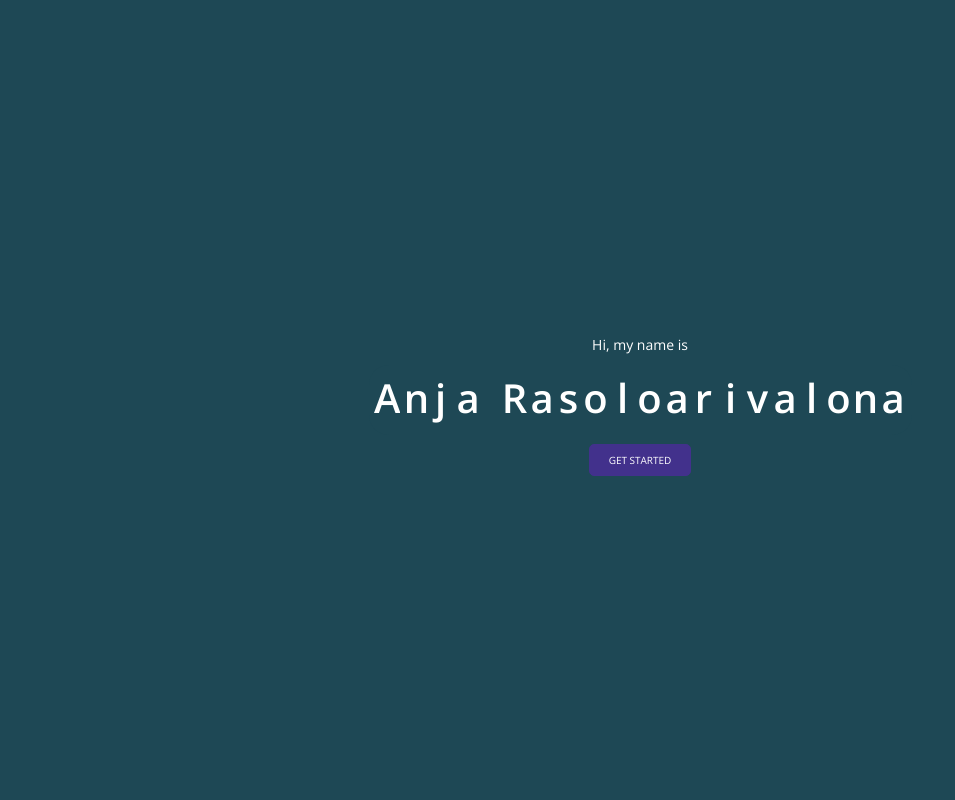
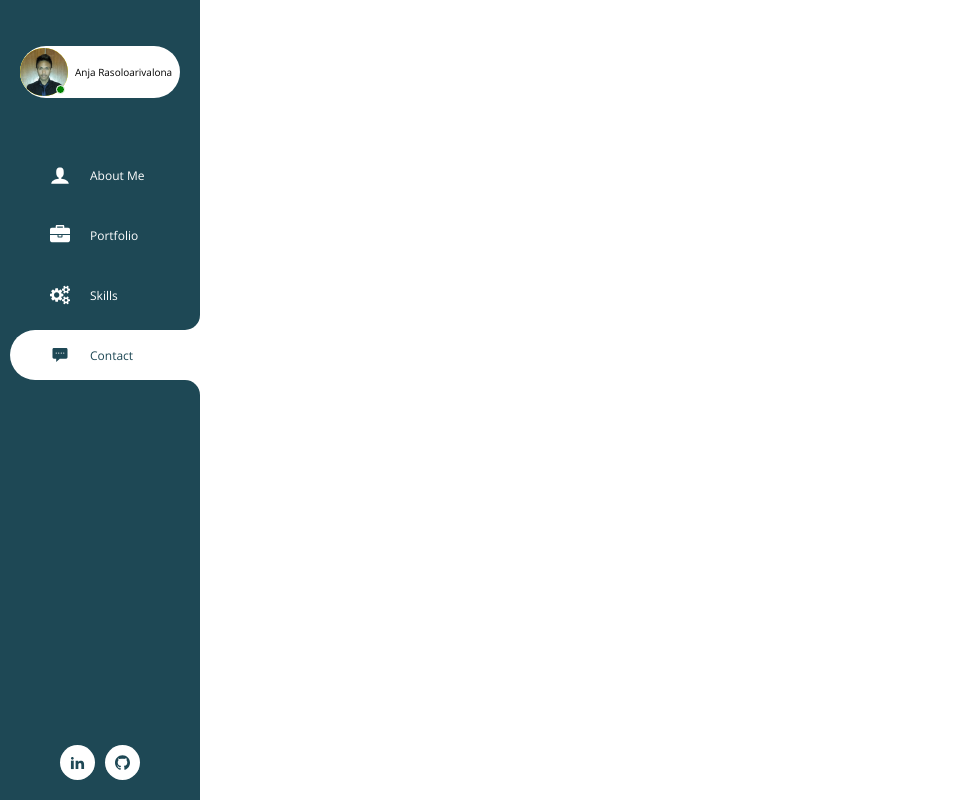
Before and after one commit to anja-rasoloarivalona/REACT-Portfolio, a React (Create React App) app: page /contact in a window 1280 px wide. Shown: the whole page, without its empty margins (0-955 px from the left). Built offline with nearby package versions, Linux system fonts and the light colour scheme.

Commit message:
Finished landing page animation

```diff
--- a/src/components/Sidebar/Sidebar.css
+++ b/src/components/Sidebar/Sidebar.css
@@ -5,13 +5,15 @@
     position: fixed;
     top: 0;
     left: 0;
-    transform: translateX(-100%);
     transition: all .5s ease-in;
-    opacity: 0;
+
+
+    /* opacity: 0;
+    transform: translateX(-100%); */
 }
 
 .sidebar.started {
-   animation: showSidebar .5s ease-in forwards;
+    /* animation: showSidebar .5s ease-in forwards; */
     animation-delay: 1.5s;
  }
 
@@ -29,6 +31,121 @@
          opacity: 1;
      }
  }
+
+
+.sidebar__header {
+    width: 4.8rem;
+    height: 4.8rem;
+    border-radius: 50%;
+    position: absolute;
+    top: 0;
+    bottom: 0;
+    left: 0;
+    right: 0;
+    margin: auto;
+    transform: translateY(-41vh);
+    transition: all .3s ease-in;
+    display: flex;
+    align-items: center;
+    opacity: 0;
+    justify-content: center;
+
+
+    opacity: 1;
+    height: 5.2rem;
+    border-radius: 3rem;
+    width: 16rem;
+    background: white;
+}
+
+.sidebar.started .sidebar__header {
+    /* animation: showSidebarHeader .3s ease-in forwards 2s; */
+}
+
+@keyframes showSidebarHeader {
+    0% {opacity: 0;
+        width: 4.8rem;
+        border-radius: 50%;
+    }
+
+    100% {
+        opacity: 1;
+        height: 5.2rem;
+        border-radius: 3rem;
+        width: 16rem;
+        background: white;
+
+    }
+}
+
+
+.sidebar__header__imgContainer {
+    background: yellow;
+    width: 4.8rem;
+    height: 4.8rem;
+    border-radius: 50%;
+    position: absolute;
+    top:0;
+    bottom: 0;
+    left: 0;
+    margin: auto
+}
+
+.sidebar.started .sidebar__header__imgContainer {
+    animation: positionSidebarHeaderImgContainer .3s ease-in forwards;
+}
+
+@keyframes positionSidebarHeaderImgContainer {
+    0% {
+        left: 0;
+    }
+    100% {
+        left: .3rem;
+    }
+}
+
+.sidebar__header__imgContainer__img {
+    background-image: url('../../assets//img/prof.jpg');
+    background-size: center;
+    background-size: cover;
+    width: 100%;
+    height: 100%;
+    border-radius: 50%;
+}
+
+.sidebar__header__imgContainer__status {
+    position: absolute;
+    bottom: .2rem;
+    right: .3rem;
+    width: .7rem;
+    height: .7rem;
+    background: green;
+    border: 1px solid var(--color-white);
+    border-radius: 50%;
+}
+
+.sidebar__header__name {
+    width: 10rem;
+    display: flex;
+    align-items: center;
+    margin-left: 5rem;
+    /* opacity: 0; */
+}
+
+.sidebar.started .sidebar__header__name {
+    /* animation: showSidebarHeaderName .3s ease-in forwards 2s; */
+}
+
+@keyframes showSidebarHeaderName {
+    0% {
+        opacity: 0;
+    }
+    100% {
+        opacity: 1;
+    }
+}
+
+
 
 
 .sidebar__nav {
@@ -146,13 +263,13 @@
     position: absolute;
     bottom: 2rem;
     width: 100%;
-    transform: translateY(5rem);
-    opacity: 0;
+    /* transform: translateY(5rem); */
+    /* opacity: 0; */
     transition: all .5s ease-in;
 }
 
 .sidebar.started .sidebar__social {
-    animation: showSidebarSocial .5s ease-in forwards;
+    /* animation: showSidebarSocial .5s ease-in forwards; */
     animation-delay: 2s;
 }
 
--- a/src/components/Sidebar/Siderbar.js
+++ b/src/components/Sidebar/Siderbar.js
@@ -4,12 +4,19 @@ import { NavLink } from 'react-router-dom';
 import IconSvg from '../../utilities/svg/svg'
 
 class Siderbar extends Component {
-
     render() {
         const started = this.props.started
-
         return (
             <div className={`sidebar ${started ? 'started': ''}`}>
+                <div className="sidebar__header">
+                    <div className="sidebar__header__imgContainer">
+                        <div className="sidebar__header__imgContainer__img"></div>
+                        <div className="sidebar__header__imgContainer__status"></div>
+                    </div>
+                    <div className="sidebar__header__name">
+                        Anja Rasoloarivalona
+                    </div>
+                </div>
                 <nav className="sidebar__nav">
                     <ul className="sidebar__nav__list">
                         <NavLink to="/" exact>
--- a/src/pages/LandingPage/LandingPage.css
+++ b/src/pages/LandingPage/LandingPage.css
@@ -5,14 +5,16 @@
     align-items: center;
     background: var(--color-primary);
     height: 100vh;
-    width: 100vw;
+    /* width: 100vw; */
     position: relative;
     transition: all 1s ease-in;
-    /* background: salmon; */
+
+
+    width: 20rem
 }
 
 .landing-page.started {
-    animation: landingPageGoSmall 1s ease-in forwards;
+    /* animation: landingPageGoSmall 1s ease-in forwards; */
     animation-delay: 1s;
 }
 
@@ -70,7 +72,6 @@
     align-items: center;
     justify-content: center;
     margin-bottom: 2rem;
-    padding: .5rem;
     border-radius: 2rem;
     transition: all .3s ease-in;
     height: 6rem;
@@ -79,6 +80,12 @@
     bottom: 0;
     margin: auto;
 
+
+    border-radius: 50%;
+    width: 4.8rem;
+    height: 4.8rem;
+    background: var(--color-white);
+    transform: translateY(-41vh);
 }
 
 .landing-page.started .landing-page__header {
@@ -86,7 +93,6 @@
     width: 4.3rem;
     height: 4.3rem;
     background: var(--color-white);
-    top: 2rem;
     transform: translateY(-41vh);
 }
 
@@ -102,7 +108,7 @@
   }
 
   .landing-page.mounted .landing-page__header__name {
-    animation: headerNameFadeIn .3s ease-in forwards;
+    /* animation: headerNameFadeIn .3s ease-in forwards; */
     animation-delay: 1s;
   }
 
@@ -227,6 +233,9 @@
 .landing-page button {
     transform: translateY(4rem);
     opacity: 0;
+
+
+    display: none;
 }
 
 .landing-page.mounted button {
```
Lines whose indentation alone changed are shown as unchanged.
